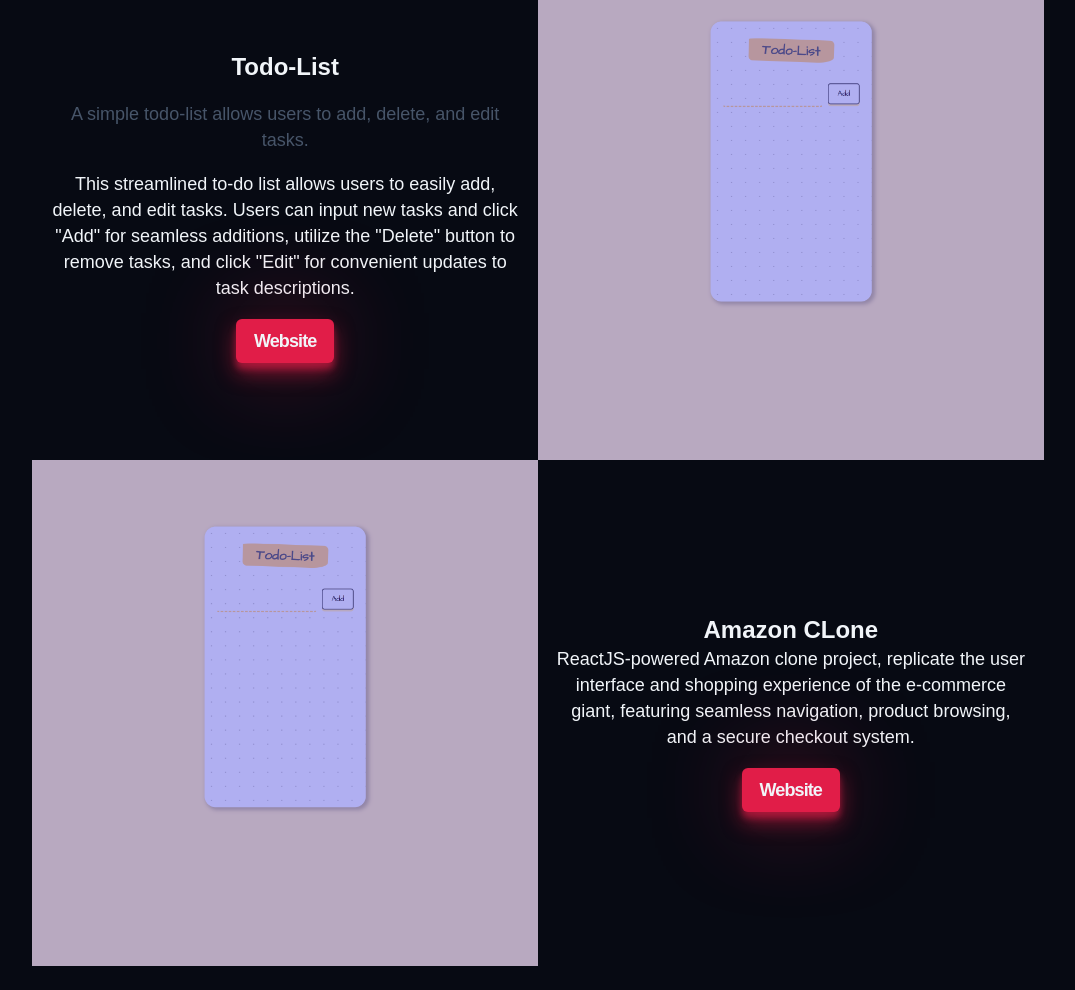
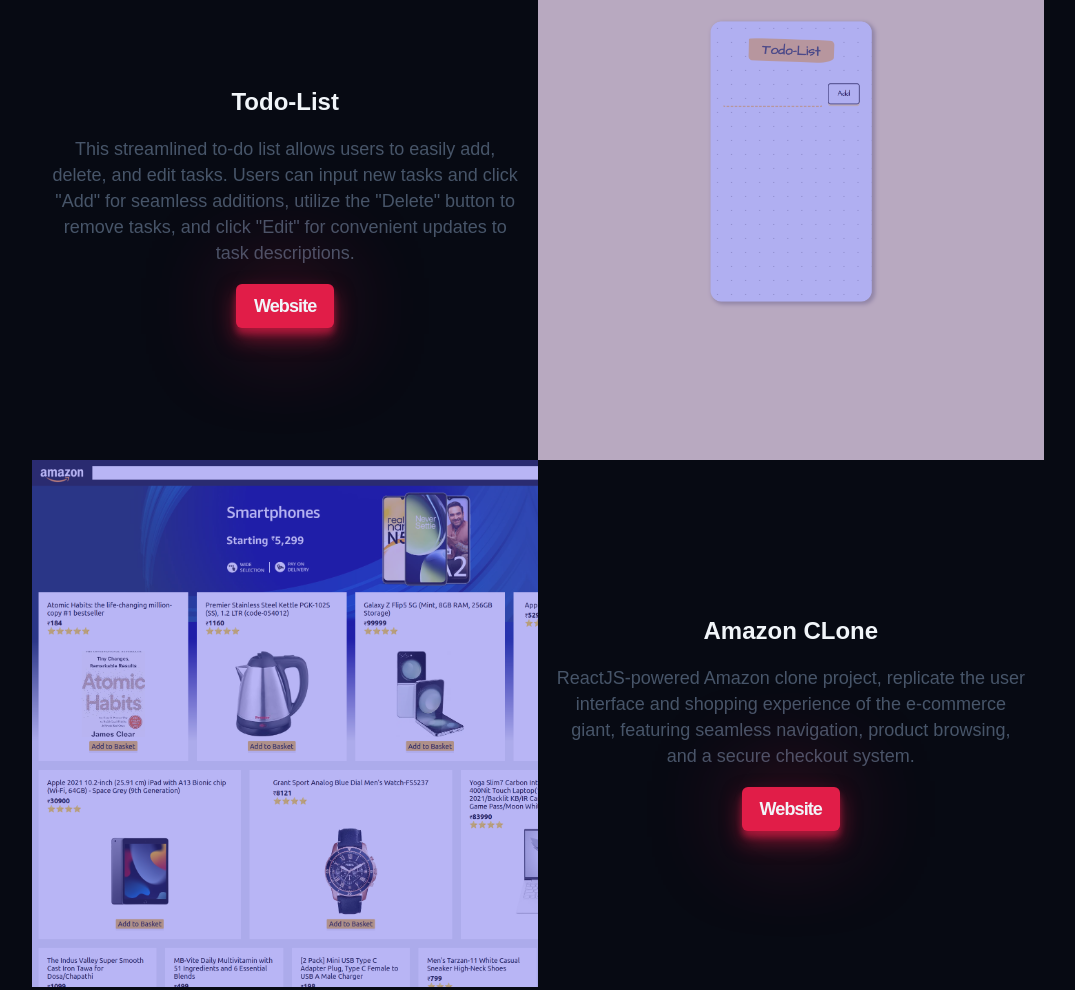
Before and after one commit to ashish1089/Portfolio, a website built with Vite: page index.html in a window 1280 px wide. Shown: the part 2140-3130 px from the top of the page, without its empty margins (102-1177 px from the left). Built offline with nearby package versions, Linux system fonts and the light colour scheme; a web font is replaced by a local one.

Commit message:
change title and add third project

```diff
--- a/index.html
+++ b/index.html
@@ -5,7 +5,7 @@
   <meta charset="UTF-8" />
   <link rel="icon" type="image/svg+xml" href="/vite.svg" />
   <meta name="viewport" content="width=device-width, initial-scale=1.0" />
-  <title>Dev Server</title>
+  <title>ashishbehera</title>
 
   <!-- fonts -->
   <link href="https://api.fontshare.com/v2/css?f[]=general-sans@500,600,400,700&display=swap" rel="stylesheet">
@@ -208,16 +208,16 @@
         <!-- Project 1 -->
         <h3 class="work__project-title">Weather Forcast App </h3>
         <div class="work__img-wrapper work__image1">
-          <img class="lazy  loading" src="https://fakeimg.pl/1157x924" data-src="./public/Weather-App.png"
+          <img class="lazy  loading" src="https://fakeimg.pl/1157x924" data-src="/Weather-App.png"
             alt="Weather Forcast App">
         </div>
         <div class="work__project work__content1">
           <h3 class="work__project-subtitle">Weather Forcast App </h3>
 
+          <!-- <p class="work__project-description1">
+            LiveWeatherApp offers real-time weather updates for any global location
+          </p> -->
           <p class="work__project-description1">
-            LiveWeatherApp offers real-time weather updates for any global location
-          </p>
-          <p class="work__project-description2">
             LiveWeatherApp: Seamlessly stay informed with real-time global weather updates—intuitive, interactive, and
             always at your fingertips.
             Users can easily check current conditions, temperature, and forecasts for any location. The app features a
@@ -235,10 +235,10 @@
         <div class="work__project work__content2">
           <h3 class="work__project-subtitle">Todo-List</h3>
 
+          <!-- <p class="work__project-description1">
+            A simple todo-list allows users to add, delete, and edit tasks.
+          </p> -->
           <p class="work__project-description1">
-            A simple todo-list allows users to add, delete, and edit tasks.
-          </p>
-          <p class="work__project-description2">
             This streamlined to-do list allows users to easily add, delete, and edit tasks. Users can input new tasks
             and click "Add" for seamless additions, utilize the "Delete" button to remove tasks, and click "Edit" for
             convenient updates to task descriptions.
@@ -250,37 +250,19 @@
         <h3 class="work__project-title section.work__project">
           Amazon Clone</h3>
         <div class="work__img-wrapper work__image3">
-          <img class="lazy  loading" src=" https://fakeimg.pl/1802" data-src="/todo-list.png" alt="Todo List">
+          <img class="lazy  loading" src=" https://fakeimg.pl/1802" data-src="/amazon-clone.png"
+            alt="amazon clone">
         </div>
         <div class="work__project work__content3">
           <h3 class="work__project-subtitle">Amazon CLone</h3>
 
 
-          <p class="work__project-description2">
-            ReactJS-powered Amazon clone project, replicate the user interface and shopping experience of the e-commerce giant, featuring seamless navigation, product browsing, and a secure checkout system.
+          <p class="work__project-description1">
+            ReactJS-powered Amazon clone project, replicate the user interface and shopping experience of the e-commerce
+            giant, featuring seamless navigation, product browsing, and a secure checkout system.
           </p>
           <a class="btn work__project-btn" href="https://clone-bf194.firebaseapp.com/" target="_blank">Website</a>
         </div>
-
-        <!-- Project 3 -->
-        <!-- <h3 class="work__project-title section.work__project">
-          Amazon Clone
-        </h3>
-        <div class="work__img-wrapper work__image3">
-          <img class="lazy" src="/amazon-clone.png" alt="amazon-clone image">
-        </div>
-        <div class="work__project work__content3">
-          <h3 class="work__project-subtitle">Amazon Clone</h3>
-
-          <p class="work__project-description1">
-            Amazon Clone
-          </p>
-          <p class="work__project-description2">
-            Lorem ipsum dolor sit, amet consectetur adipisicing elit. Laborum quia quaerat nulla illo ut dignissimos
-            pariatur, illum optio, eius dolore quae debitis neque vitae sed voluptatum adipisci facilis sequi accusamus?
-          </p>
-          <a class="btn work__project-btn" href="#">Website</a>
-        </div> -->
 
         <!-- Project 4 -->
         <!-- <h3 class="work__project-title section.work__project">
```
Also changed, not shown: public/amazon-clone.png (added).
